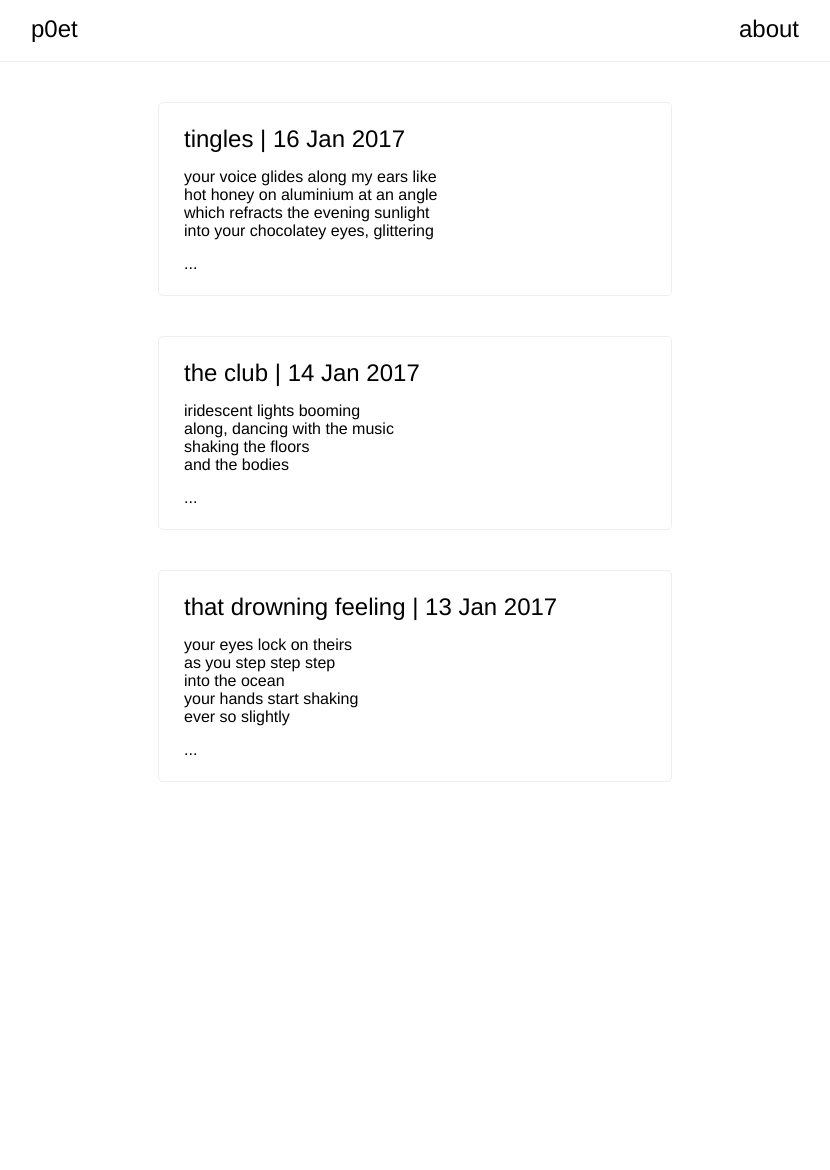
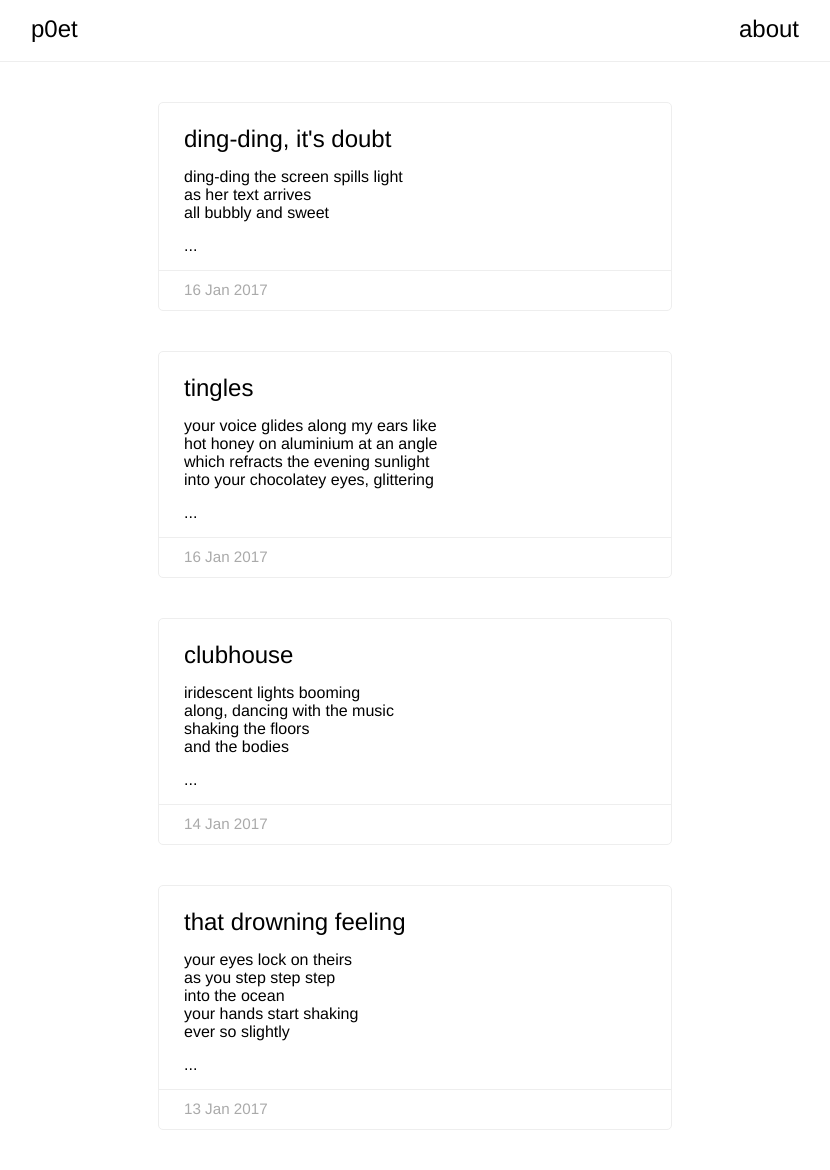
Before and after one commit to devericx/p0et, a Jekyll site: the page built from index.html, in a window 1280 px wide. Shown: the whole page, without its empty margins (225-1055 px from the left). Built offline with Jekyll 4.4.1, drawn with Linux system fonts in a browser that asks for light colours; nearby versions of some CDN libraries; before the commit the page ends 900 px from its top, so only the background shows below that.

Commit message:
New posts, fixes to dates.

```diff
--- a/_layouts/post.html
+++ b/_layouts/post.html
@@ -3,6 +3,9 @@ layout: default
 ---
 
 <div class="post">
-    <h4>{{page.title}} | {{page.date | date_to_string}}</h4>
+    <h4>{{page.title}}</h4>
     {{ content }}
+    <p id="date">
+        {{ page.date | date_to_string }}
+    </p>
 </div>
--- a/_posts/2017-01-14-the-club.md
+++ b/_posts/2017-01-14-the-club.md
@@ -1,6 +1,6 @@
 ---
 layout: post
-title: the club
+title: clubhouse
 ---
 
 iridescent lights booming
--- /dev/null
+++ b/_posts/2017-01-16-zding-ding.md
@@ -0,0 +1,37 @@
+---
+layout: post
+title: ding-ding, it's doubt
+---
+ding-ding the screen spills light
+as her text arrives
+all bubbly and sweet
+
+quick think of a reply
+you think, and ideas swim by
+like salmon and you (a bear) catch one
+(just one)
+hungry
+
+fingers dash across tainted glass
+and finally hover over “send”
+…
+you tap and it flies away
+
+then time arrives with all her hell
+staring you down minutes at a time
+every one of ‘em sinking you
+deeper and deeper and deeper
+and deeper into doubt
+
+this is when the war starts
+in the Cerebral Kingdom
+self vs. perceived self
+you vs. your ego
+
+armed and ready in formation
+the soldiers raise their spears
+and then
+
+ding-ding the screen spills light
+as her text arrives
+all bubbly and sweet
--- a/css/style.css
+++ b/css/style.css
@@ -63,7 +63,7 @@ a:active {
     margin: 40px auto 20px;
     border: 1px #eee solid;
     border-radius: 5px;
-    padding-bottom: 7px;
+    padding-bottom: 2px;
 }
 
 .post h4 {
@@ -77,12 +77,16 @@ a:active {
     margin: 0 25px 15px;
 }
 
-#ellipses {
-
+.post a {
+    color: black;
 }
 
-.post a {
-    color: black;
+#date {
+    margin: 0;
+    padding: 10px 25px;
+    border-top: 1px #eee solid;
+    color: #aaa;
+    font-size: 0.95em;
 }
 
 @media (min-width: 600px) {
--- a/index.html
+++ b/index.html
@@ -5,11 +5,14 @@ layout: default
 {% for post in site.posts %}
     <div class="post">
         <a href="{{site.baseurl}}{{post.url}}">
-            <h4>{{post.title}} | {{post.date | date_to_string}}</h4>
+            <h4>{{post.title}}</h4>
             {{ post.excerpt }}
             <p id="ellipses">
                 ...
             </p>
+            <p id="date">
+                {{ post.date | date_to_string }}
+            </p>
         </a>
     </div>
 {% endfor %}
```
